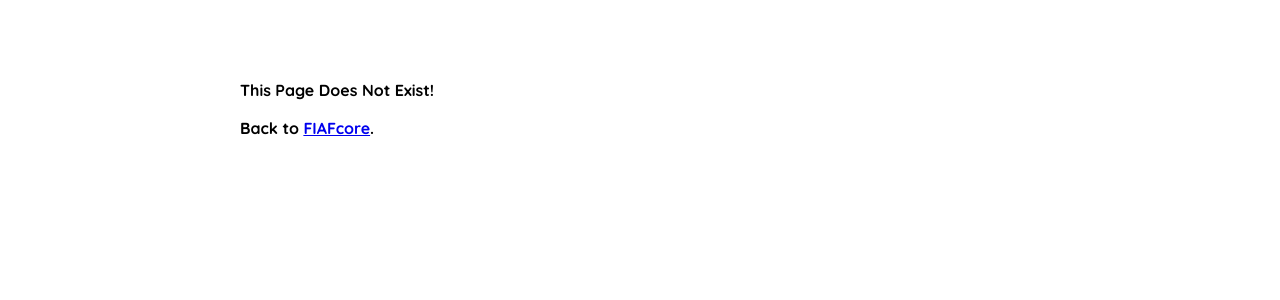
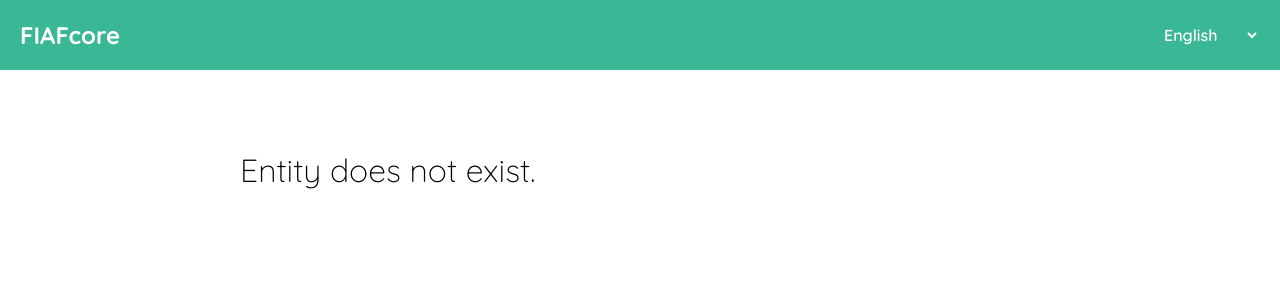
Before and after one commit to FIAF/FIAFcore-docs, a Flask app: template templates/404.html in a window 1280 px wide. Shown: the top 300 px of the page. Run offline with Flask 3, Linux system fonts and the light colour scheme; the template is opened without the code that fills it, so the values that code supplies are empty.

Commit message:
15 error handling (#22)

```diff
--- a/app.py
+++ b/app.py
@@ -407,6 +407,15 @@ for a,b,c in graph.triples((None, None, None)):
     if type(a) == type(rdflib.BNode('')) or type(b) == type(rdflib.BNode('')):
         graph.remove(( a, b, c))
 
+# legal entities
+
+entities = []
+for entity_type in [rdflib.OWL.Class, rdflib.OWL.DatatypeProperty, rdflib.OWL.ObjectProperty]:
+    for s,p,o in graph.triples((None, rdflib.RDF.type, entity_type)):
+        entities.append(pathlib.Path(s).name)
+
+# render markdown
+
 # manually add some labelling here, for classes eg
 # ideally these should also be translated
 
@@ -454,34 +463,41 @@ def home_page():
 @app.route('/ontology/<entity>', methods=['GET', 'POST'])
 def entity_page(entity):
 
-    if request.method == 'POST':
-       lang.change_language(request.form['lang'])
+    if entity in entities:
+        if request.method == 'POST':
+            lang.change_language(request.form['lang'])
 
-    combined_domains = pull_attributes(entity, 'domain', current_language)
-    combined_domains += pull_attributes(entity, 'union_domain', current_language)
-    type_state = pull_attributes(entity, 'class', current_language)[0]['link']
+        combined_domains = pull_attributes(entity, 'domain', current_language)
+        combined_domains += pull_attributes(entity, 'union_domain', current_language)
+        type_state = pull_attributes(entity, 'class', current_language)[0]['link']
 
-    if str(type_state) == 'http://www.w3.org/2002/07/owl#Class':
-        page_type = 'class'
+        if str(type_state) == 'http://www.w3.org/2002/07/owl#Class':
+            page_type = 'class'
+        else:
+            page_type = 'property'
+
+        render_data = {'label': pull_attributes(entity, 'label', current_language)[0]}
+        render_data['type_gate'] = str(pull_attributes(entity, 'class', current_language)[0]['link'])
+        render_data['entity_type'] = {'label': translations[current_language]['type'], 'instances': pull_attributes(entity, 'class', current_language)}
+        render_data['reference'] = {'label': translations[current_language]['reference'], 'instances': pull_attributes(entity, 'reference', current_language)}
+        render_data['superclass'] = {'label': translations[current_language]['superclass'], 'instances': pull_attributes(entity, 'superclass', current_language)}
+        render_data['subclass'] = {'label': translations[current_language]['subclass'], 'instances': pull_attributes(entity, 'subclass', current_language)}
+        render_data['properties'] = {'label': translations[current_language]['properties'], 'instances': pull_attributes(entity, 'properties', current_language)}
+        render_data['domain'] = {'label': translations[current_language]['domain'], 'instances': combined_domains}
+        render_data['range'] = {'label': translations[current_language]['range'], 'instances': pull_attributes(entity, 'range', current_language)}
+        render_data['description'] = {'label': translations[current_language]['description'], 'instances': []}
+        render_data['none'] = translations[current_language]['none']
+
+        return render_template('entity_template.html',
+            lang=current_language,
+            data=render_data,
+            page_type=page_type)
     else:
-        page_type = 'property'
+        return render_template('404.html')
 
-    render_data = {'label': pull_attributes(entity, 'label', current_language)[0]}
-    render_data['type_gate'] = str(pull_attributes(entity, 'class', current_language)[0]['link'])
-    render_data['entity_type'] = {'label': translations[current_language]['type'], 'instances': pull_attributes(entity, 'class', current_language)}
-    render_data['reference'] = {'label': translations[current_language]['reference'], 'instances': pull_attributes(entity, 'reference', current_language)}
-    render_data['superclass'] = {'label': translations[current_language]['superclass'], 'instances': pull_attributes(entity, 'superclass', current_language)}
-    render_data['subclass'] = {'label': translations[current_language]['subclass'], 'instances': pull_attributes(entity, 'subclass', current_language)}
-    render_data['properties'] = {'label': translations[current_language]['properties'], 'instances': pull_attributes(entity, 'properties', current_language)}
-    render_data['domain'] = {'label': translations[current_language]['domain'], 'instances': combined_domains}
-    render_data['range'] = {'label': translations[current_language]['range'], 'instances': pull_attributes(entity, 'range', current_language)}
-    render_data['description'] = {'label': translations[current_language]['description'], 'instances': []}
-    render_data['none'] = translations[current_language]['none']
-
-    return render_template('entity_template.html',
-        lang=current_language,
-        data=render_data,
-        page_type=page_type)
+@app.errorhandler(404)
+def page_not_found(e):
+    return render_template('404.html')
 
 if __name__ == "__main__":
     app.run(debug=True, port=5000)
--- a/static/main.css
+++ b/static/main.css
@@ -87,7 +87,15 @@
   text-decoration: none;
 }
 
-
+.error-text {
+  fill: #ffffff;
+  font-family: "Quicksand";
+  font-weight: 100;
+  font-size: 32px;
+  text-anchor: start;
+  color: black;
+  text-decoration: none;
+}
 
 #searchinput {
   /* bottom: 20px; */
--- a/templates/404.html
+++ b/templates/404.html
@@ -9,10 +9,30 @@
 
 <body style="margin: 0; padding: 0">
 
+    <div class="nav-container">
+
+        <div class="nav-item" style='flex-grow:1'>
+          <tspan class="nav-text">
+            <a href="https://fiafcore.org/" class="nav-text" style="text-decoration:none">FIAFcore</a>
+          </tspan>
+        </div>
+
+
+        <div class="nav-item">
+          <form method="POST" style="padding-top:15px">
+            <select name="lang"  id="lang" class='language-selector' onchange="this.form.submit()">
+              <option value="en" {% if lang == 'en' %}selected{% endif %}>English</option>
+              <option value="es" {% if lang == 'es' %}selected{% endif %}>Español</option>
+              <option value="fr" {% if lang == 'fr' %}selected{% endif %}>Français</option>
+            </select>
+          </form>
+        </div>
+
+      </div>
+
 
     <div id="title-box" style="background:white;padding-top: 80px;width:800px;margin: auto">
-        <tspan class="blank-text" text-anchor="left"><b>This Page Does Not Exist!</b></tspan><br><br>
-        <tspan class="blank-text" text-anchor="left"><b>Back to <a href="https://fiafcore.org">FIAFcore</a>.</b></tspan><br><br>
+        <tspan class="error-text" text-anchor="left">Entity does not exist. </tspan><br><br>
 
 
     </div>
```
